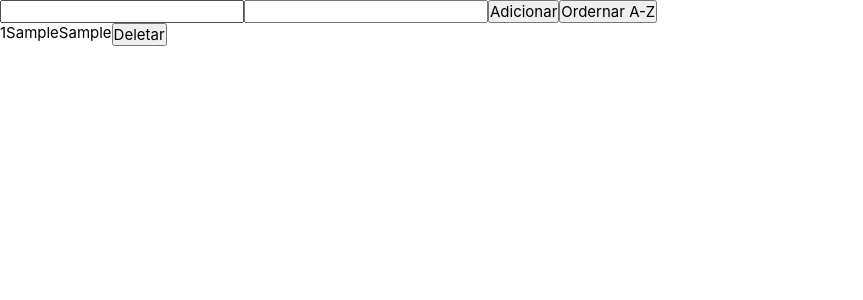
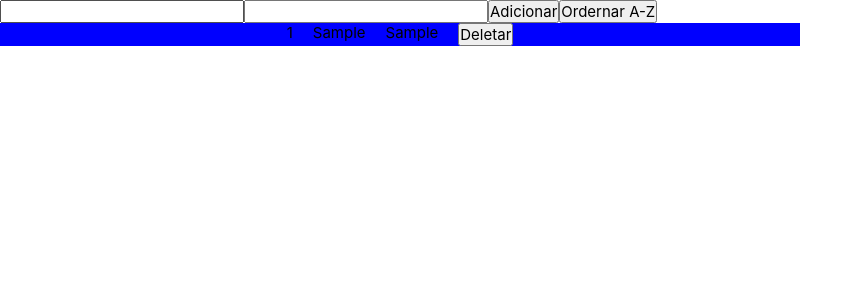
Before and after one commit to EuMarcel0/todo-list, a React (Vite) app: page / in a window 1280 px wide. Both pictures are taken after typing "Sample", "Sample" into the empty fields and a click on the button "Adicionar". Shown: the top 300 px of the page, without its empty margins (0-863 px from the left). Built offline with nearby package versions, Linux system fonts and the light colour scheme.

Commit message:
Added styled components in project

```diff
--- a/package.json
+++ b/package.json
@@ -10,11 +10,13 @@
   "dependencies": {
     "react": "^18.0.0",
     "react-dom": "^18.0.0",
+    "styled-components": "^5.3.5",
     "uuid": "^8.3.2"
   },
   "devDependencies": {
     "@types/react": "^18.0.0",
     "@types/react-dom": "^18.0.0",
+    "@types/styled-components": "^5.1.25",
     "@types/uuid": "^8.3.4",
     "@vitejs/plugin-react": "^1.3.0",
     "autoprefixer": "^10.4.7",
--- a/src/components/List/list.module.css
+++ /dev/null
@@ -1,3 +0,0 @@
-.listItemInfos{
-    display: flex;
-}
--- a/src/components/List/list.tsx
+++ b/src/components/List/list.tsx
@@ -1,6 +1,6 @@
 import { useState, useEffect } from "react";
 import { useTodoList, actions } from './reducerList';
-import style from './list.module.css';
+import { Container, ListArea } from "./style";
 
 
 export const PersonList = () => {
@@ -27,7 +27,7 @@ export const PersonList = () => {
                 }
             })
         }else{
-            alert('Preencha os campos')
+            alert('Todos os campos são obrigatórios')
         }
         setName('');
         setEmail('');
@@ -52,9 +52,9 @@ export const PersonList = () => {
                 <button onClick={handleOrderList}>Ordernar A-Z</button>
             </div>
             <div className="listArea">
-                <div>
+                <Container >
                     {nameState.map((item, index) => (
-                        <div key={index} className={style.listItemInfos}>
+                        <ListArea key={index}>
                             <div>{index + 1}</div>
                             <div>{item.name}</div>
                             <div>{item.email}</div>
@@ -65,9 +65,9 @@ export const PersonList = () => {
                                     name: item.name
                                 }
                             })}>Deletar</button>
-                        </div>
+                        </ListArea>
                     ))}
-                 </div>
+                </Container>
             </div>
         </div>
     );
--- /dev/null
+++ b/src/components/List/style.ts
@@ -0,0 +1,15 @@
+import styled from "styled-components";
+
+export const Container = styled.div`
+    display: flex;
+    justify-content: center;
+    align-items: center;
+    width: 70%;
+    max-width: 800px;
+    background-color: #0000FF;
+`;
+
+export const ListArea = styled.div`
+    display: flex;
+    gap: 20px;
+`;
```
Also changed, not shown: 1 other file (tests, documents, lock files or other folders).
